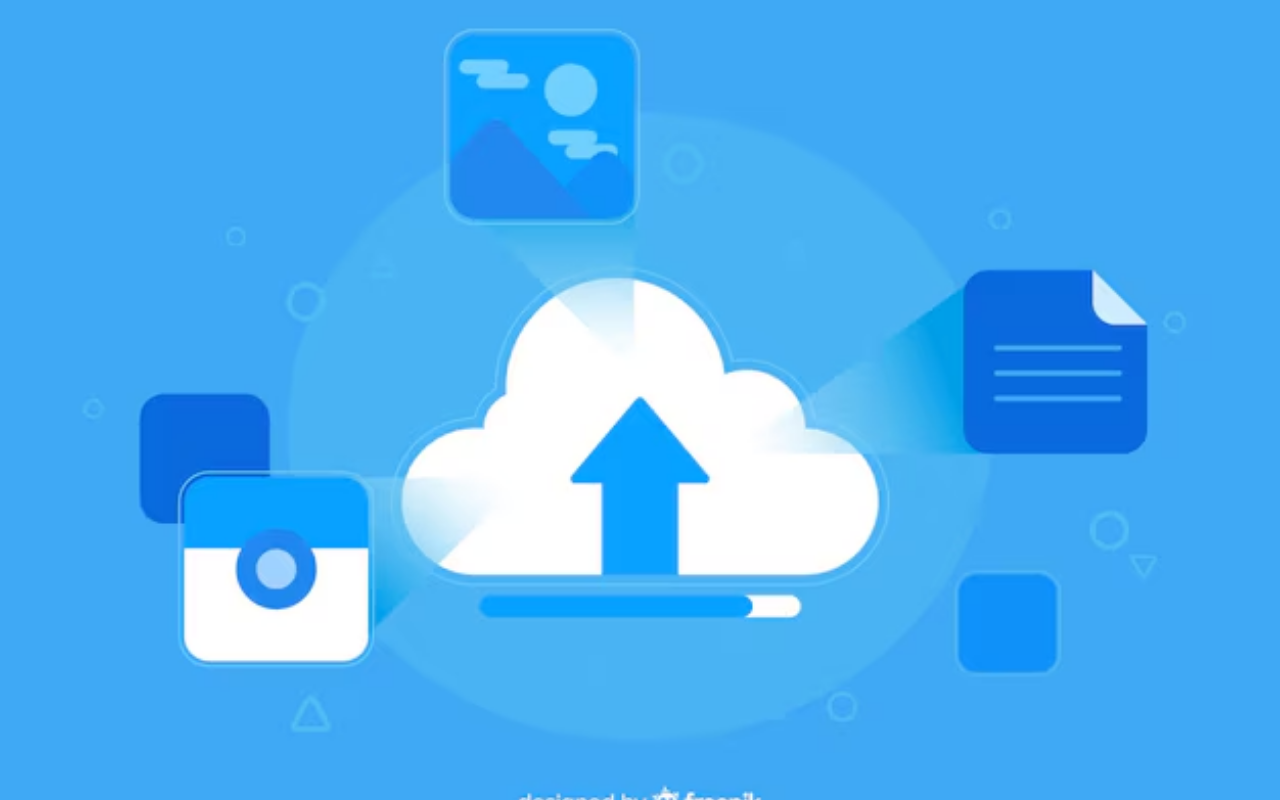
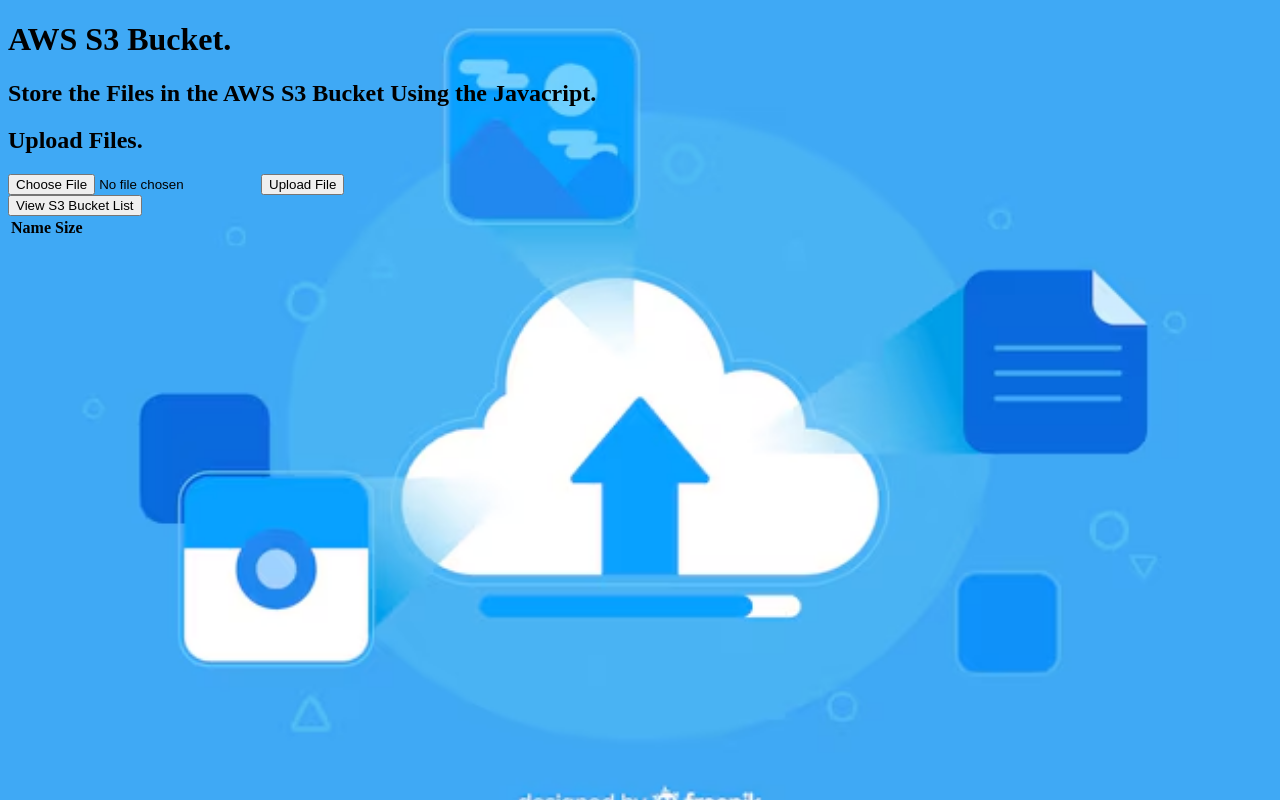
Before and after one commit to KeshaCodeolima/ReactJS-S3Bucket, a React (Create React App) app: page / in a window 1280 px wide. Built offline with nearby package versions, Linux system fonts and the light colour scheme.

Commit message:
feat(frontend): Add the main page code with using the div tag and other html elements to design the page.

```diff
--- a/src/Components/mainpage.jsx
+++ b/src/Components/mainpage.jsx
@@ -1,12 +1,35 @@
 import React from 'react';
 import './mainpage.css';
 
-function mainpage() {
-  return (
-    <div>
+function Mainpage() {
+    return (
+        <div className="main">
+            <div className="text">
+                <h1>AWS S3 Bucket.</h1>
+                <h2>Store the Files in the AWS S3 Bucket Using the Javacript.</h2>
+            </div>
 
-    </div>
-  )
+            <div className="upload">
+                <h2>Upload Files.</h2>
+                <input type="file" id='fileInput' />
+                <button id='uploadButton' className='btn'>Upload File</button>
+            </div>
+
+            <button className='btn1'>View S3 Bucket List</button>
+
+            <div className="file-list">
+                <table>
+                    <tr>
+                        <th>Name</th>
+                        <th>Size</th>
+                    </tr>
+                    <tr>
+                        <td></td>
+                    </tr>
+                </table>
+            </div>
+        </div>
+    )
 }
 
-export default mainpage
+export default Mainpage
```
